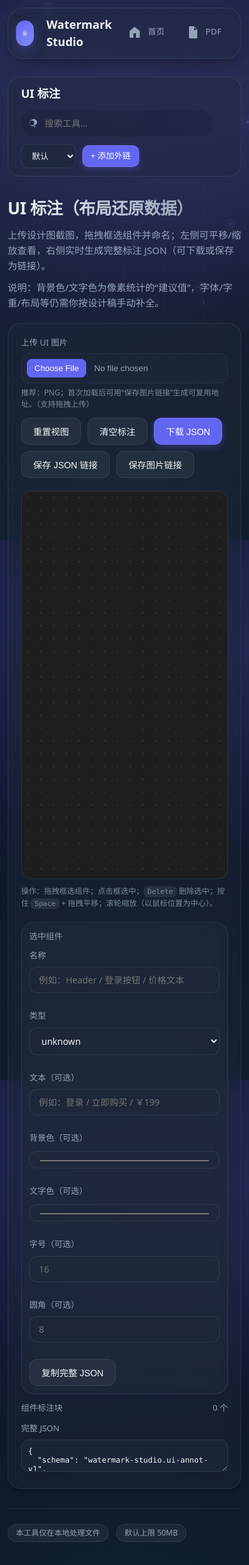
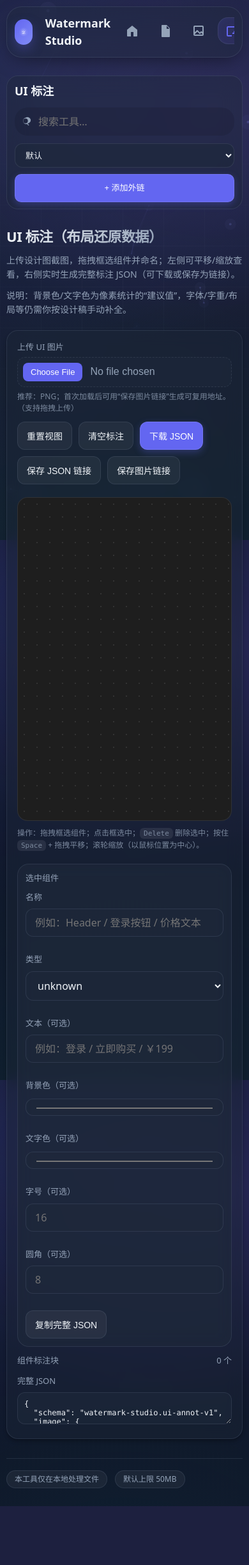
Before and after one commit to RanMoAnRan/watermark-studio, a Flask app: page /image/annotate in a window 390 px wide. Shown: the whole page at 64% size. After the commit the page ends 2354 px from the top, so only its background shows below. Run offline with Flask 3, Linux system fonts and the light colour scheme; some libraries are stand-ins or nearby versions.

Commit message:
fix: improve mobile responsiveness

```diff
--- a/static/css/app.css
+++ b/static/css/app.css
@@ -95,6 +95,7 @@
 
 * { box-sizing: border-box; }
 html, body { height: 100%; }
+html { -webkit-text-size-adjust: 100%; }
 body {
   margin: 0;
   font-family: ui-sans-serif, system-ui, -apple-system, BlinkMacSystemFont, "Segoe UI", Roboto, "Helvetica Neue", Arial, sans-serif;
@@ -161,6 +162,7 @@
   min-height: 100vh;
   margin: 0;
   padding: 20px;
+  padding: calc(20px + env(safe-area-inset-top)) calc(20px + env(safe-area-inset-right)) calc(20px + env(safe-area-inset-bottom)) calc(20px + env(safe-area-inset-left));
   display: flex;
   flex-direction: column;
   position: relative;
@@ -202,7 +204,10 @@
 .main { min-width: 0; padding-bottom: 30px; }
 
 @media (max-width: 900px) {
-  .container { padding: 12px; }
+  .container {
+    padding: 12px;
+    padding: calc(12px + env(safe-area-inset-top)) calc(12px + env(safe-area-inset-right)) calc(12px + env(safe-area-inset-bottom)) calc(12px + env(safe-area-inset-left));
+  }
   .shell { grid-template-columns: 1fr; gap: 16px; display: flex; flex-direction: column; }
   .sidebar {
     position: static;
@@ -515,6 +520,8 @@
 .preview .title { font-size: 13px; color: var(--muted); font-family: monospace; }
 .preview iframe { width: 100%; height: clamp(600px, 80vh, 1000px); border: 0; background: #fff; display: block; }
 .preview img { max-width: 100%; display: block; margin: 0 auto; }
+img { max-width: 100%; height: auto; }
+video, canvas { max-width: 100%; }
 
 /* Topbar */
 .topbar {
@@ -857,3 +864,53 @@
   padding: 2px 6px; border-radius: 6px;
   font-family: monospace; font-size: 11px;
 }
+
+/* Mobile refinements */
+@media (max-width: 600px) {
+  .container {
+    padding: 10px;
+    padding: calc(10px + env(safe-area-inset-top)) calc(10px + env(safe-area-inset-right)) calc(10px + env(safe-area-inset-bottom)) calc(10px + env(safe-area-inset-left));
+  }
+
+  /* Avoid iOS Safari input zoom (font-size < 16px) */
+  input, select, textarea, button { font-size: 16px; }
+  input[type="text"], input[type="number"], input[type="color"], select, textarea { font-size: 16px; }
+
+  .hero h2 { font-size: 22px; }
+  .hero p { font-size: 14px; }
+
+  .topbar { padding: 10px 12px; border-radius: 18px; margin-bottom: 16px; }
+  .topbar_search { width: 100%; }
+  .topbar_right { flex-wrap: wrap; justify-content: flex-end; }
+  .theme_switcher { flex: 1 1 180px; }
+  .theme_switcher select { width: 100%; }
+  #addExternalToolBtn { flex: 1 1 180px; justify-content: center; min-height: 44px; }
+
+  .card { border-radius: 18px; }
+  .card .hd { padding: 14px 16px; }
+  .card .bd { padding: 16px; }
+
+  .btn { min-height: 44px; padding: 10px 14px; }
+  .btn_sm { min-height: 40px; }
+
+  .preview iframe { height: clamp(420px, 70vh, 820px); }
+  #videoPlayer { max-height: 50vh !important; }
+  #videoLog { height: min(320px, 35vh) !important; }
+
+  .modal_backdrop { padding: 12px; }
+  .modal_hd { flex-wrap: wrap; gap: 10px; }
+  .modal_bd { padding: 16px; }
+
+  /* Avoid nested scroll containers on small screens */
+  .tool_tiles_scroll { max-height: none; overflow: visible; margin: 0; padding: 0; }
+
+  .footer { flex-wrap: wrap; row-gap: 8px; padding: 18px 0; }
+
+  /* Tighter annotator viewport for phones */
+  .annot_viewport { height: 60vh; min-height: 360px; }
+}
+
+@media (max-width: 420px) {
+  .nav a span { display: none; }
+  .nav a { padding: 8px 10px; }
+}
--- a/templates/base.html
+++ b/templates/base.html
@@ -2,7 +2,7 @@
 <html lang="zh-CN">
   <head>
     <meta charset="utf-8" />
-    <meta name="viewport" content="width=device-width, initial-scale=1" />
+    <meta name="viewport" content="width=device-width, initial-scale=1, viewport-fit=cover" />
     <title>{% if title %}{{ title }} · {% endif %}{{ app_name or "Watermark Studio" }}</title>
     <script>
       (function () {
--- a/templates/image/slice.html
+++ b/templates/image/slice.html
@@ -224,7 +224,8 @@
 	        const dpr = window.devicePixelRatio || 1;
 	        const rect = canvas.getBoundingClientRect();
 	        const cssW = Math.max(1, rect.width || 1);
-        const cssH = 520;
+	        const vh = Math.max(1, window.innerHeight || 1);
+	        const cssH = Math.max(260, Math.min(520, Math.round(vh * 0.55)));
 
 	        canvas.style.height = cssH + "px";
 	        canvas.width = Math.round(cssW * dpr);
--- a/templates/pdf/viewer.html
+++ b/templates/pdf/viewer.html
@@ -2,7 +2,7 @@
 <html lang="zh-CN">
   <head>
     <meta charset="utf-8" />
-    <meta name="viewport" content="width=device-width, initial-scale=1" />
+    <meta name="viewport" content="width=device-width, initial-scale=1, viewport-fit=cover" />
     <title>PDF 预览</title>
     <link rel="stylesheet" href="{{ url_for('static', filename='css/app.css') }}?v={{ static_version }}" />
     <link rel="stylesheet" href="{{ url_for('static', filename='vendor/pdfjs/pdf_viewer.min.css') }}?v={{ static_version }}" />
```
Lines whose indentation alone changed are shown as unchanged.
